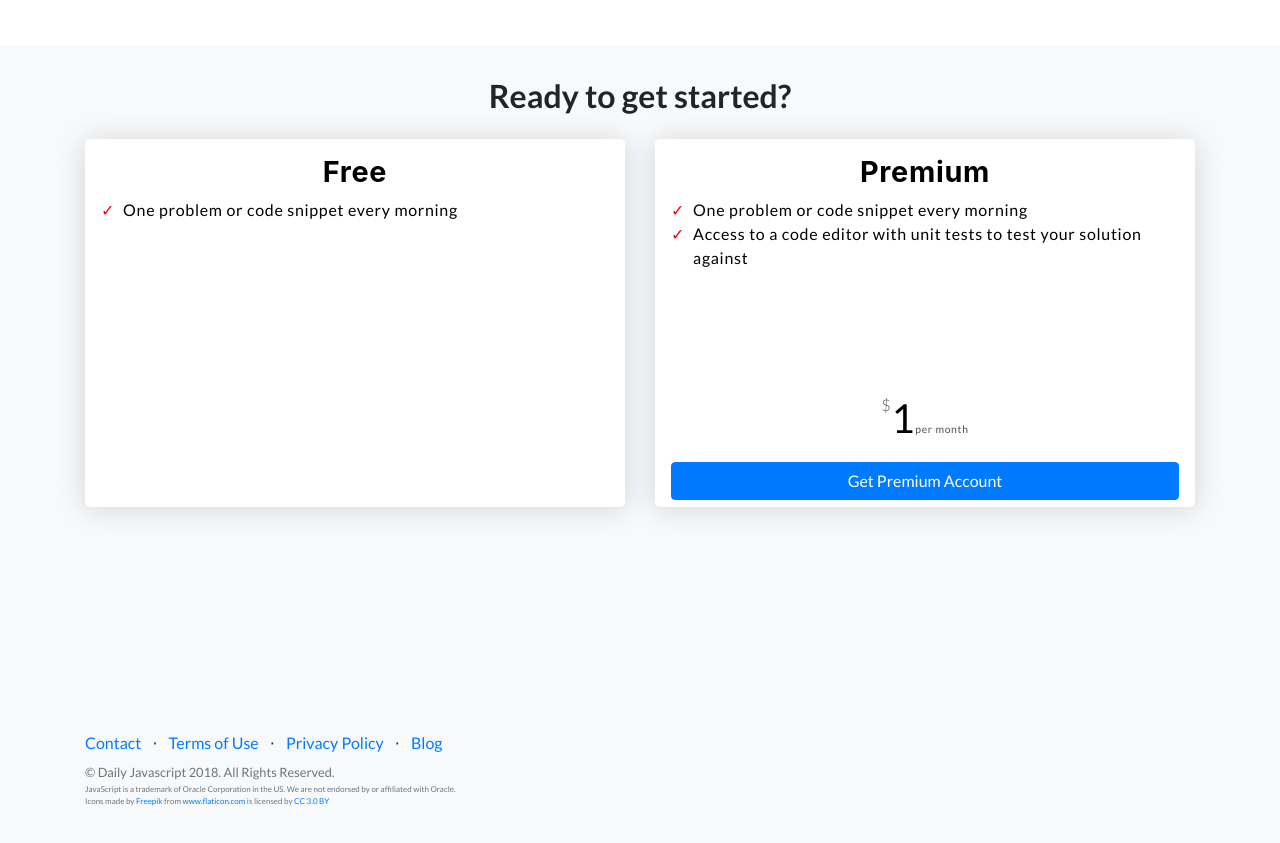
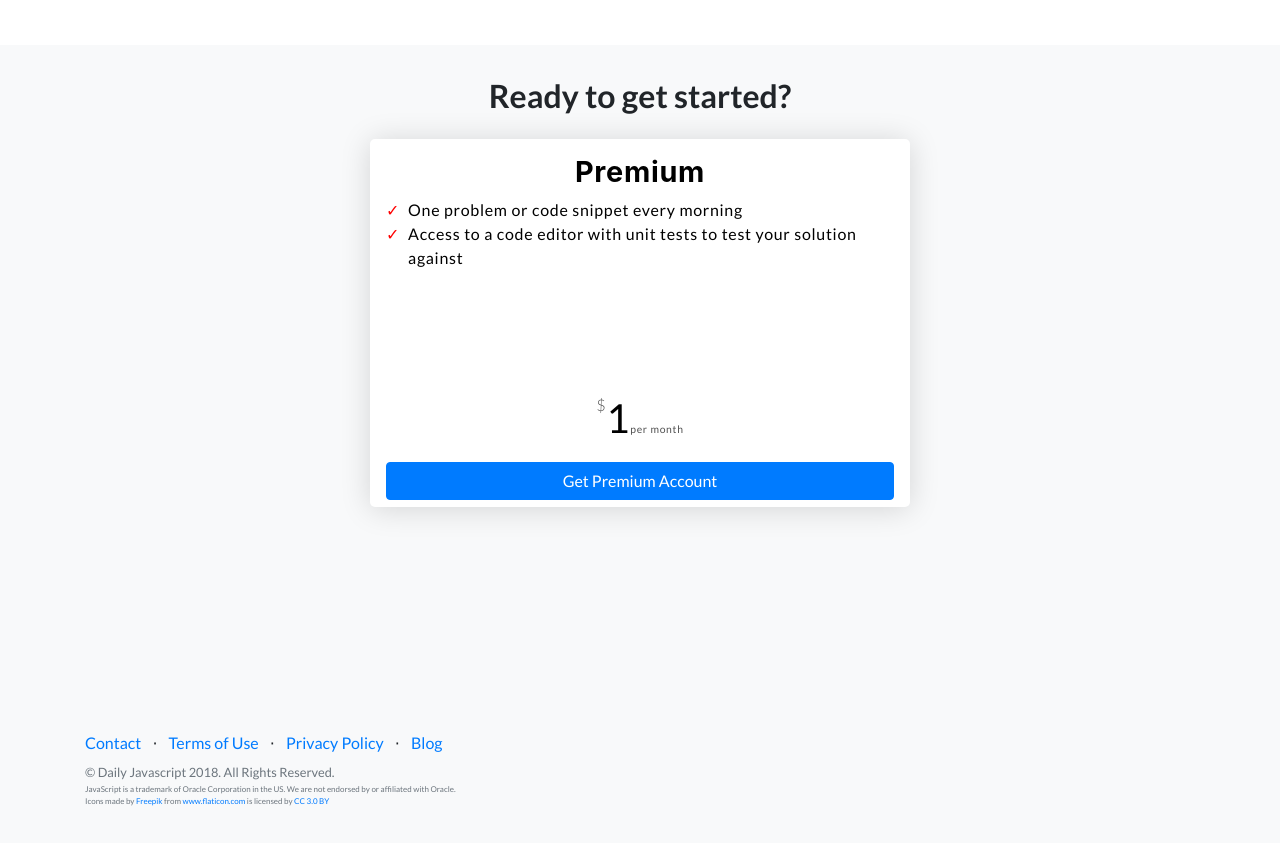
Before and after one commit to DailyJavascript/DailyJavascriptCDN, a website: page index.html in a window 1280 px wide. Shown: the part 3440-4283 px from the top of the page. Drawn offline with Linux system fonts and the light colour scheme; no server answers; a script that the page names is missing.

Commit message:
center payment

```diff
--- a/index.html
+++ b/index.html
@@ -207,8 +207,8 @@
           <h2 class="mb-4">Ready to get started?</h2>
         </div>
       </div>
-      <div class="row">
-        <div class="col-lg-6">
+      <div class="row justify-content-center">
+        <!-- <div class="col-lg-6">
           <div class="price-box">
             <h5 class="head">Free</h5>
             <ul class="plan text-left flex-column list-unstyled">
@@ -218,7 +218,7 @@
               </li>
             </ul>
           </div>
-        </div>
+        </div> -->
         <div class="col-lg-6">
           <div class="price-box">
             <h5 class="head">Premium</h5>
```
